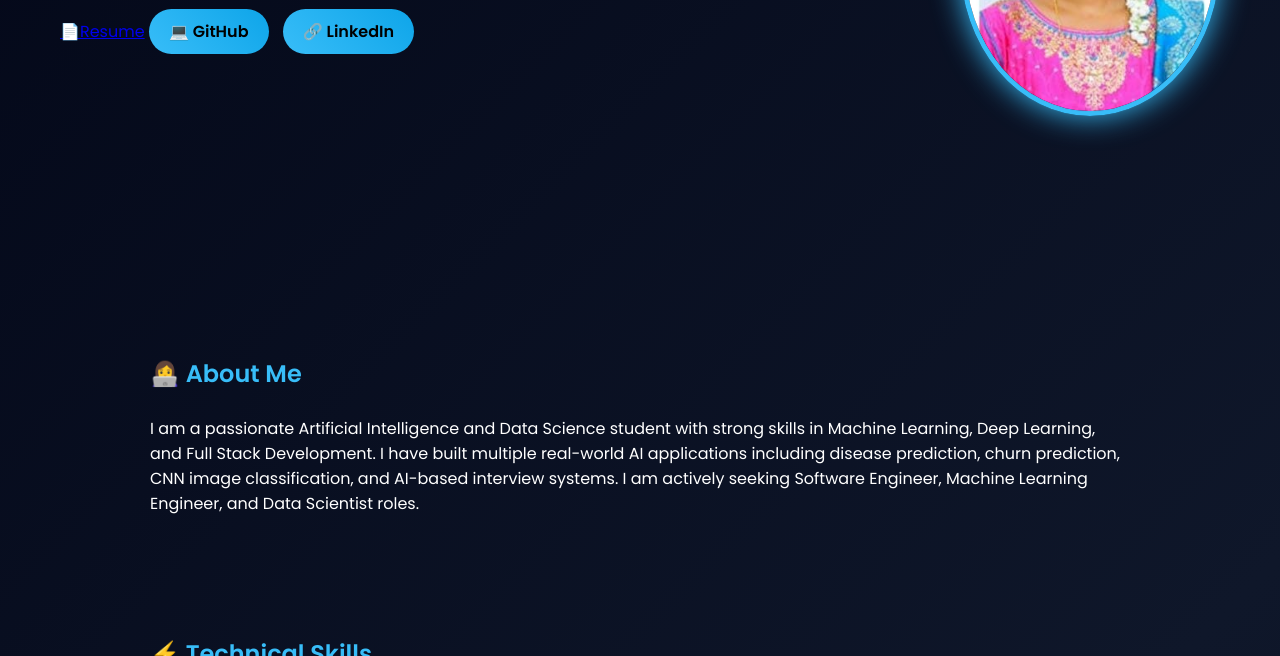
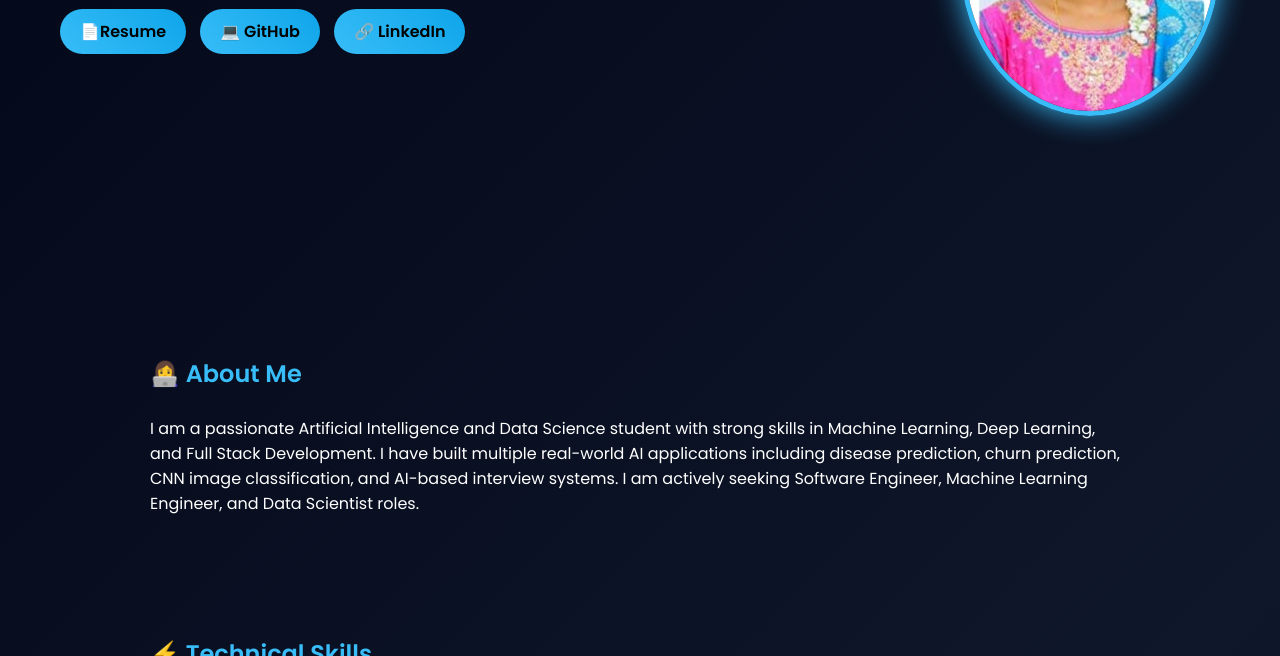
Before and after one commit to Chalamala-Revathi/Portfolio-Website, a plain HTML site: page index.html in a window 1280 px wide. Shown: the part 444-1100 px from the top of the page. Drawn offline with Linux system fonts and the light colour scheme.

Commit message:
Fix class attribute in resume link

```diff
--- a/index.html
+++ b/index.html
@@ -229,7 +229,7 @@ transform:translateY(0);
 
 <p>AI & Data Science Student | Python Developer | AI & ML Enthusiast</p>
 
-<a href="https://github.com/Chalamala-Revathi/Portfolio-Website/blob/main/Revathi_CH%20RESUME.pdf" class-"btn">📄Resume</a>
+<a href="https://github.com/Chalamala-Revathi/Portfolio-Website/blob/main/Revathi_CH%20RESUME.pdf" class="btn">📄Resume</a>
 <a href="https://github.com/Chalamala-Revathi" class="btn">💻 GitHub</a>
 <a href="https://www.linkedin.com/in/chalamala-revathi-7a7178316?lipi=urn%3Ali%3Apage%3Ad_flagship3_profile_view_base_contact_details%3B8FjdOOsjR463f76%2FrC1fxQ%3D%3D" class="btn">🔗 LinkedIn</a>
 
```
